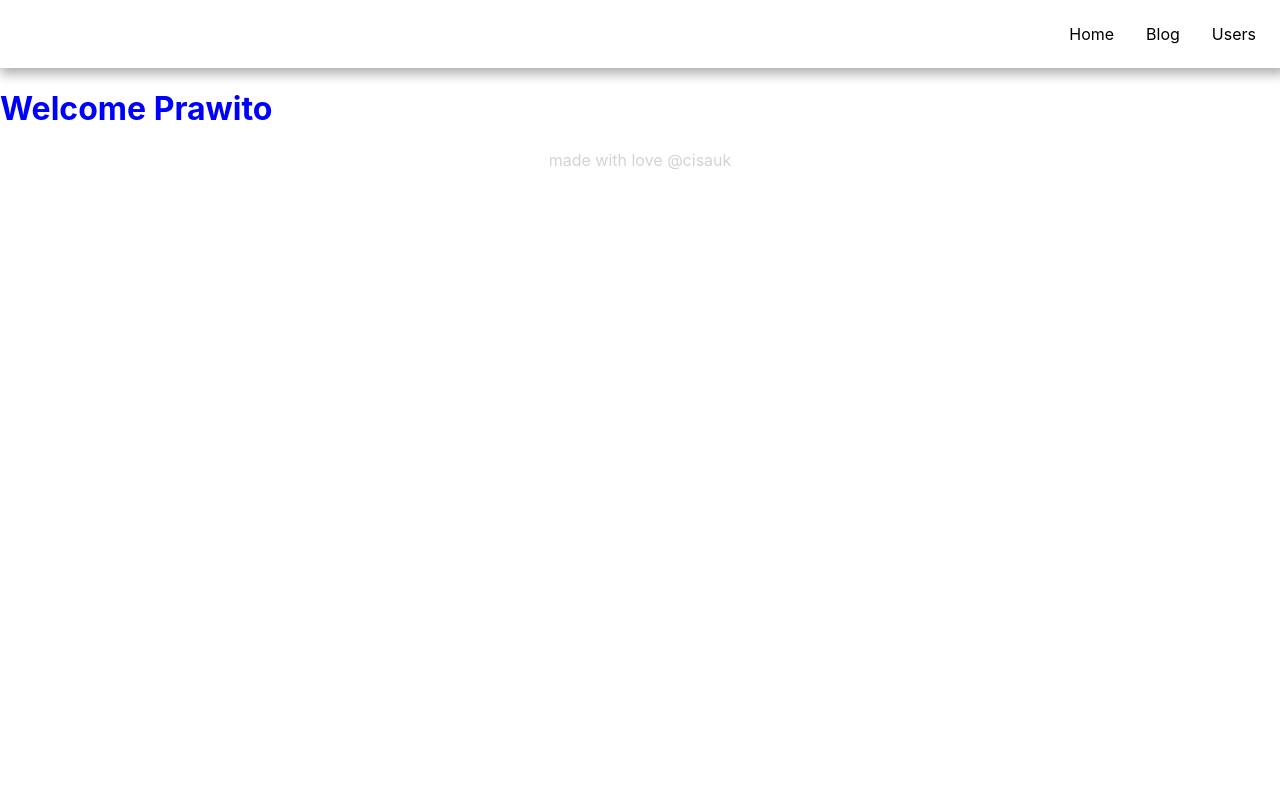
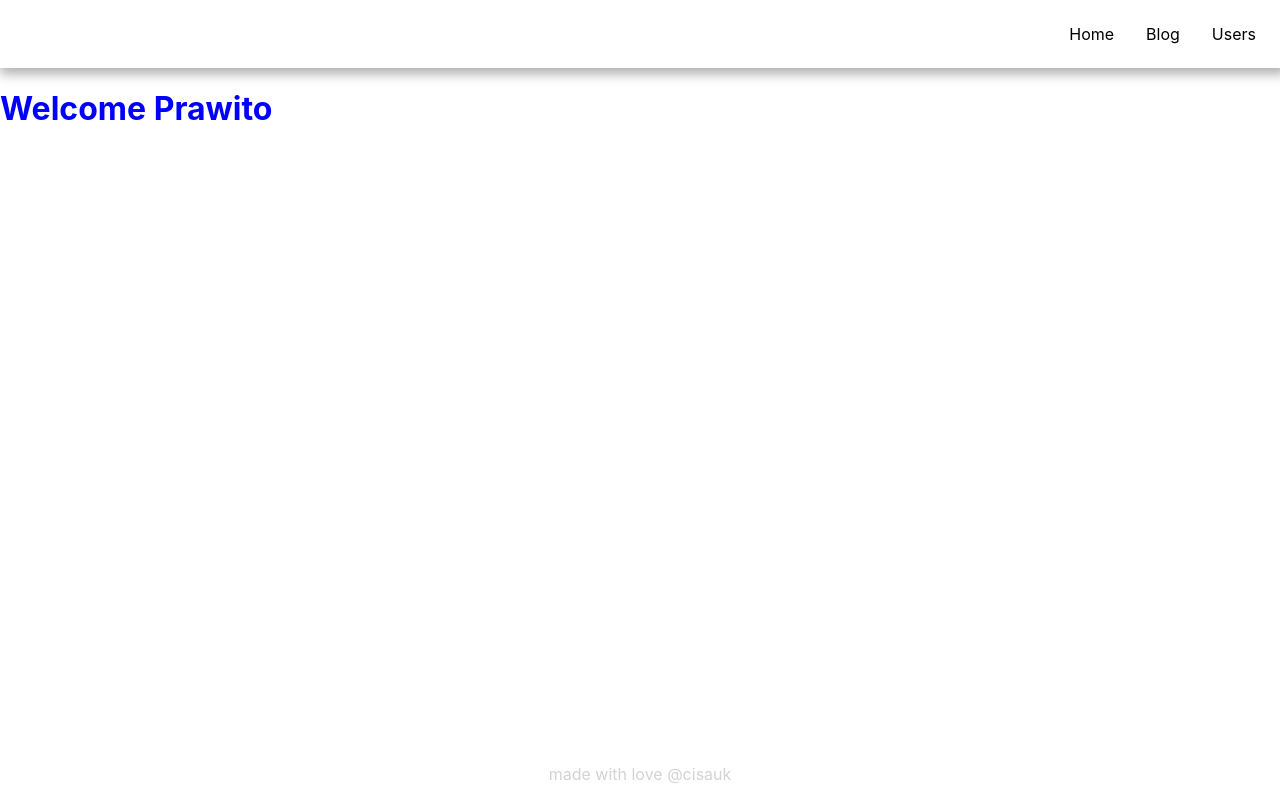
Before and after one commit to prawito/basic-nextjs, a Next.js app: page / in a window 1280 px wide. Built offline with nearby package versions, Linux system fonts and the light colour scheme.

Commit message:
layout page

```diff
--- /dev/null
+++ b/components/Layout/Layout.module.css
@@ -0,0 +1,9 @@
+.container {
+    height: 100%;
+    display: flex;
+    flex-direction: column;
+}
+
+.content {
+    flex: 1;
+}
--- /dev/null
+++ b/components/Layout/index.tsx
@@ -0,0 +1,18 @@
+import { ReactNode } from 'react';
+import Header from '../Header';
+import Footer from '../Footer';
+import styles from './Layout.module.css';
+
+interface LayoutProps {
+    children: ReactNode;
+}
+export default function Layout(props: LayoutProps) {
+  const { children } = props;
+  return (
+    <div className={styles.container}>
+      <Header />
+      <div className={styles.content}>{children}</div>
+      <Footer />
+    </div>
+  );
+}
--- a/pages/blog.tsx
+++ b/pages/blog.tsx
@@ -1,7 +1,9 @@
+import Layout from '../components/Layout';
+
 export default function Blog() {
   return (
-    <div>
+    <Layout>
       <p className="title-homepage">Blog Page</p>
-    </div>
+    </Layout>
   );
 }
--- a/pages/index.tsx
+++ b/pages/index.tsx
@@ -1,13 +1,10 @@
-import Header from '../components/Header';
-import Footer from '../components/Footer';
 import styles from '../styles/Home.module.css';
+import Layout from '../components/Layout';
 
 export default function Home() {
   return (
-    <>
-      <Header />
+    <Layout>
       <h1 className={styles['title-homepage']}>Welcome Prawito</h1>
-      <Footer />
-    </>
+    </Layout>
   );
 }
--- a/pages/users/index.tsx
+++ b/pages/users/index.tsx
@@ -1,7 +1,9 @@
+import Layout from '../../components/Layout';
+
 export default function Users() {
   return (
-    <div>
+    <Layout>
       <p>Users Page</p>
-    </div>
+    </Layout>
   );
 }
--- a/styles/globals.css
+++ b/styles/globals.css
@@ -6,6 +6,7 @@
     Ubuntu, Cantarell, Fira Sans, Droid Sans, Helvetica Neue, sans-serif;
     max-width: 1400px;
     margin: auto;
+    height: 100%;
 }
 
 a {
@@ -17,6 +18,6 @@
   box-sizing: border-box;
 }
 
-.title {
-  color: red;
+#__next {
+  height: 100%;
 }
```
